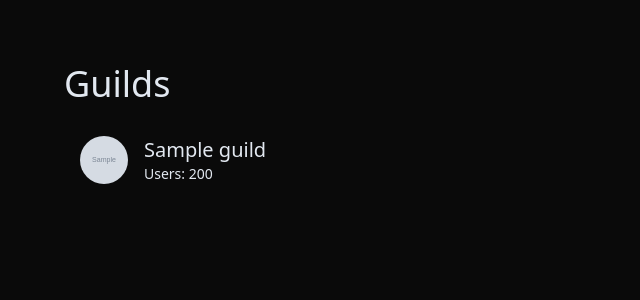
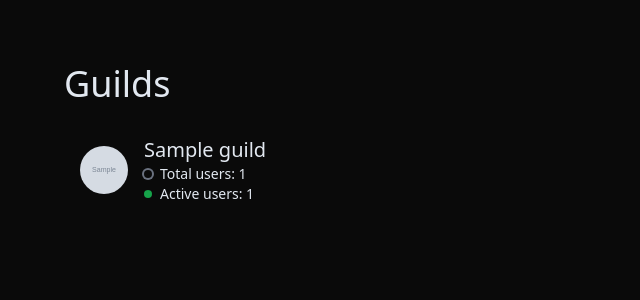
Before and after one commit to karlojacmenjak/source_tracker_py, a Python web app: template app/templates/pages/global_dashboard.html in a window 1280 px wide. Shown: the part 64-364 px from the top of the page, without its empty margins (0-640 px from the left). Run offline with Jinja, Linux system fonts and the light colour scheme; the template is opened without the code that fills it: most values are stand-ins (such as "Sample title", 1, 10 or a date in 2020); grey boxes marked "Sample" are stand-in pictures; some libraries are stand-ins or nearby versions.

Commit message:
Display guild total users and active users

```diff
--- a/app/controllers/discord_data_controller.py
+++ b/app/controllers/discord_data_controller.py
@@ -23,7 +23,7 @@ class DiscordDataController:
 
     async def get_guilds(self, token) -> list[PartialDiscordGuildModel]:
         headers = {"Authorization": f"Bearer {token}"}
-        params = (httpx.QueryParams({"with_counts": True}),)
+        params = httpx.QueryParams({"with_counts": True})
 
         response = await self.session.get(
             DiscordAPI.api_endpoint + "/users/@me/guilds",
--- a/app/templates/pages/global_dashboard.html
+++ b/app/templates/pages/global_dashboard.html
@@ -60,7 +60,14 @@
                 <img src="{{guild.guild_image_url}}" alt="guild icon" />
                 <div class="guild-info">
                   <div class="guild-name">{{guild.name}}</div>
-                  <div class="guild-users">Users: 200</div>
+                  <div class="guild-users flex gap-2">
+                    <div class="rounded-full h-2 w-2 ring-2 ring-gray-500 self-center"></div>
+                    <div>Total users: {{guild.approximate_member_count}}</div>
+                  </div>
+                  <div class="guild-users flex gap-2">
+                    <div class="rounded-full h-2 w-2 bg-green-600 self-center "></div>
+                    <div>Active users: {{guild.approximate_presence_count}}</div>
+                  </div>
                 </div>
               </div>
             </a>
```
